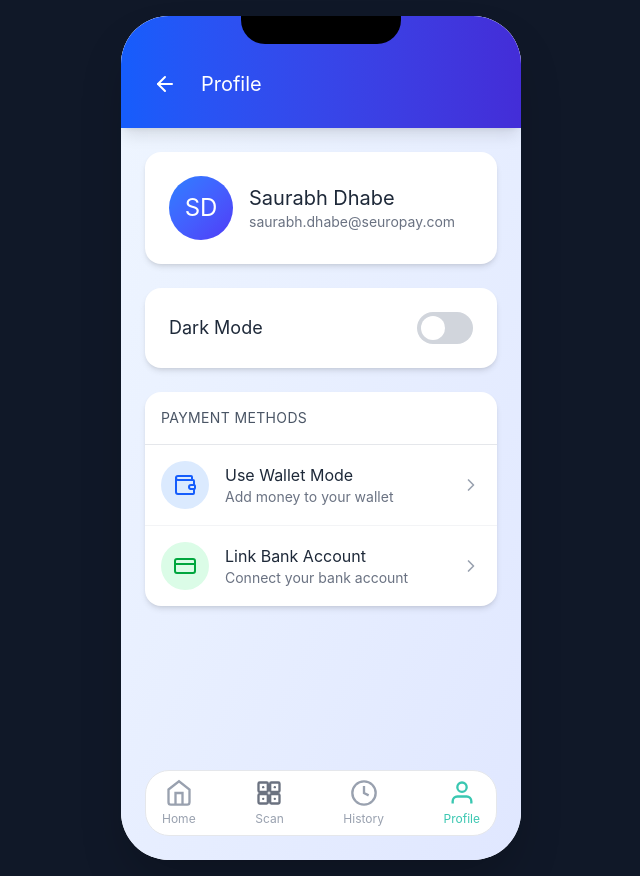
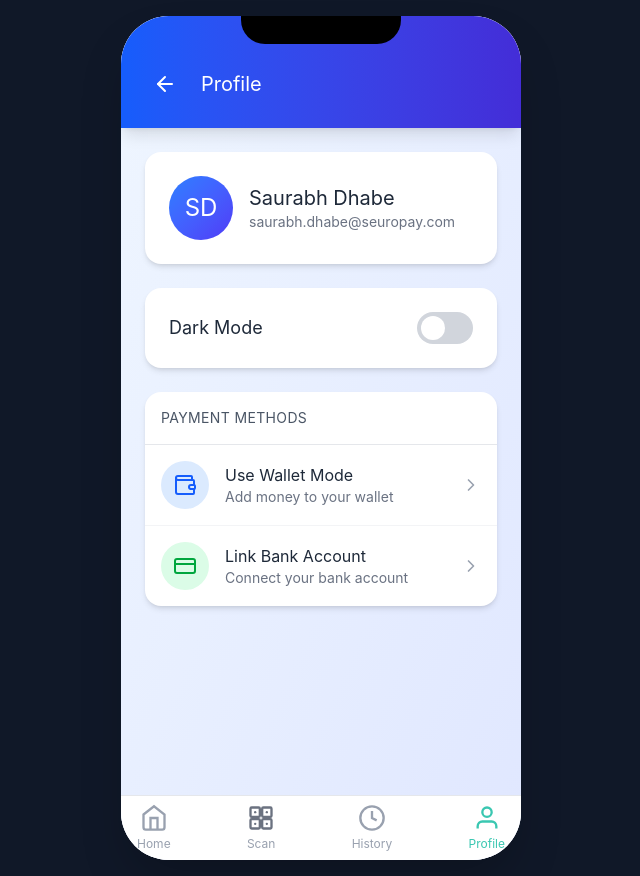
Before and after one commit to sdhabe23/seuropay-demo-app, a React (Vite) app: page /#/profile in a window 1280 px wide. Shown: the whole page, without its empty margins (319-959 px from the left). Built offline with nearby package versions, Linux system fonts and the light colour scheme.

Commit message:
Fix: pin nav bar to bottom in History and Profile

```diff
--- a/src/app/components/History.tsx
+++ b/src/app/components/History.tsx
@@ -112,7 +112,7 @@ export function History(): React.ReactNode {
       </div>
 
       {/* Navigation Bar */}
-      <div className={darkMode ? "flex justify-between items-center mt-8 bg-[#181F32] rounded-3xl px-4 py-2 m-6 flex-shrink-0" : "flex justify-between items-center mt-8 bg-white rounded-3xl px-4 py-2 m-6 border border-gray-200 flex-shrink-0"}>
+      <div className={darkMode ? "flex-shrink-0 flex justify-between items-center bg-[#181F32] rounded-b-3xl px-4 py-2" : "flex-shrink-0 flex justify-between items-center bg-white rounded-b-3xl px-4 py-2 border-t border-gray-200"}>
         <button onClick={() => navigate("/")} className="flex flex-col items-center hover:opacity-80 transition-opacity">
           <svg width="28" height="28" fill="none" viewBox="0 0 24 24"><path d="M3 12l9-9 9 9M5 12v7a2 2 0 002 2h10a2 2 0 002-2v-7" stroke="#3AC7B1" strokeWidth="2" strokeLinecap="round" strokeLinejoin="round"/></svg>
           <span className="text-[#3AC7B1] text-xs mt-1">Home</span>
--- a/src/app/components/Profile.tsx
+++ b/src/app/components/Profile.tsx
@@ -98,7 +98,7 @@ export function Profile(): React.ReactNode {
       </div>
 
       {/* Navigation Bar */}
-      <div className={darkMode ? "flex justify-between items-center mt-8 bg-[#181F32] rounded-3xl px-4 py-2 m-6 flex-shrink-0" : "flex justify-between items-center mt-8 bg-white rounded-3xl px-4 py-2 m-6 border border-gray-200 flex-shrink-0"}>
+      <div className={darkMode ? "flex-shrink-0 flex justify-between items-center bg-[#181F32] rounded-b-3xl px-4 py-2" : "flex-shrink-0 flex justify-between items-center bg-white rounded-b-3xl px-4 py-2 border-t border-gray-200"}>
         <button onClick={() => navigate("/")} className="flex flex-col items-center hover:opacity-80 transition-opacity">
           <svg width="28" height="28" viewBox="0 0 24 24" fill="none" stroke="currentColor" strokeWidth="2" className={darkMode ? "text-[#A3B1CC]" : "text-gray-400"}>
             <path d="M3 9l9-7 9 7v11a2 2 0 0 1-2 2H5a2 2 0 0 1-2-2z" />
```
